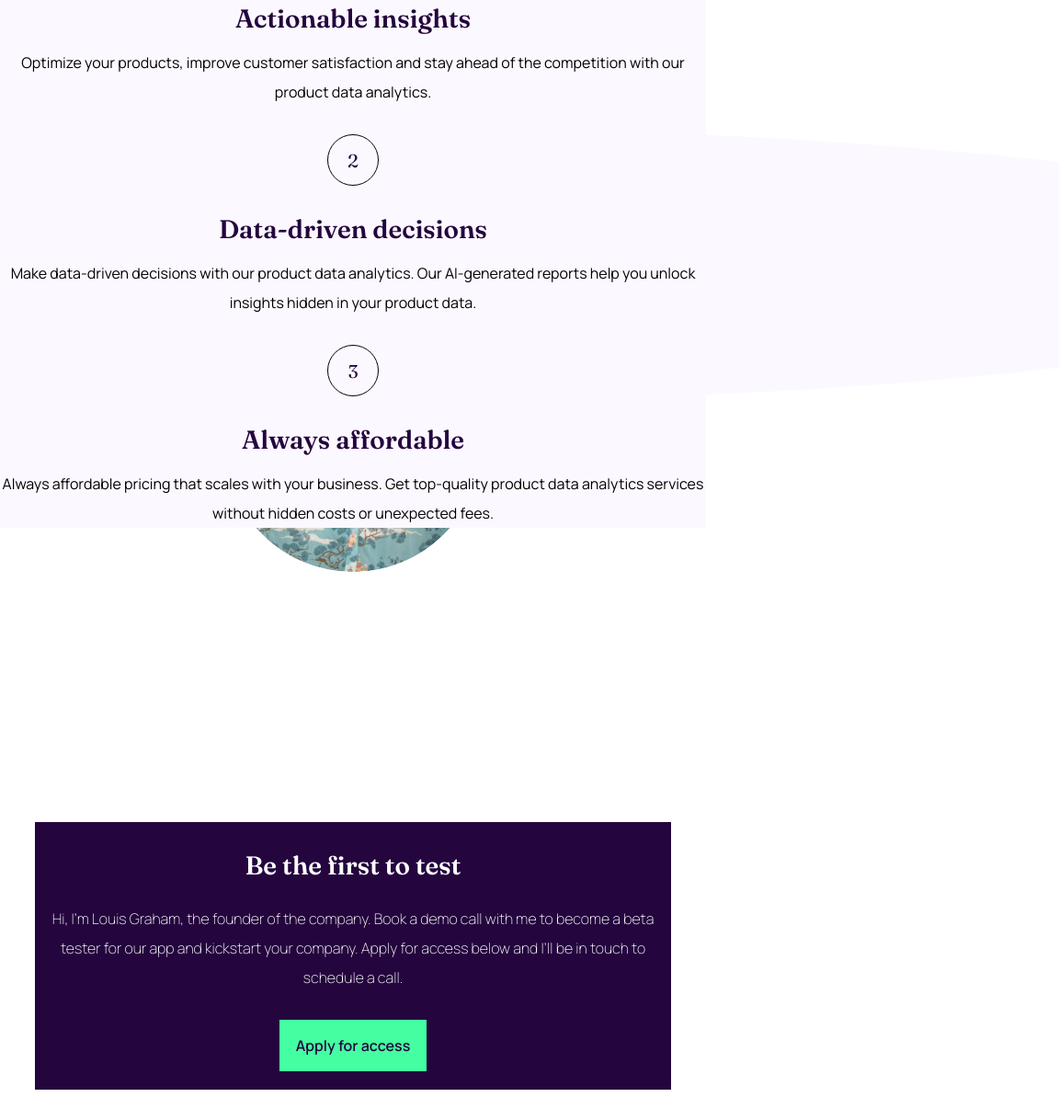
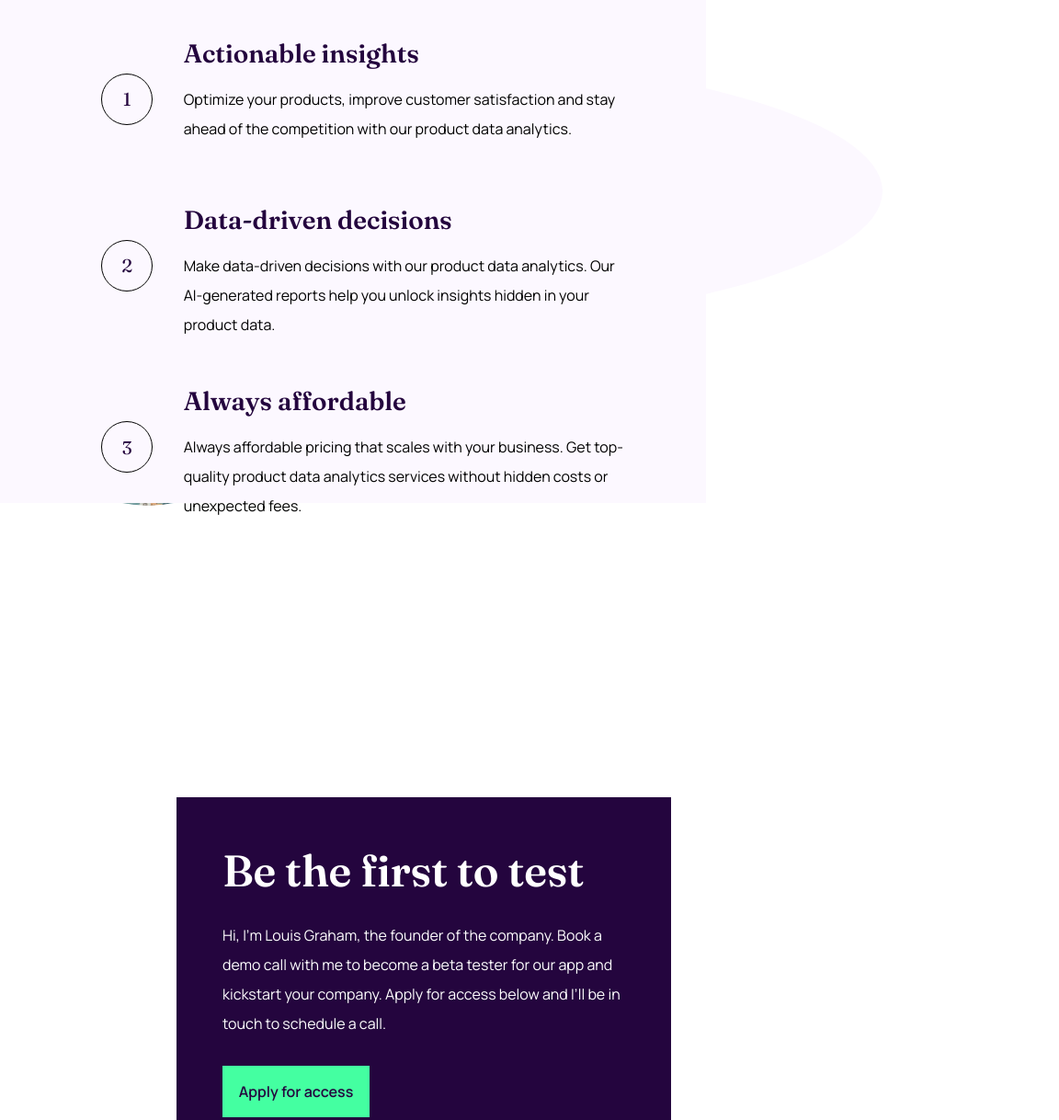
Before and after one commit to emmanuelRitzler/Workit-landing-page, a plain HTML site: page main-code/index.html in a window 768 px wide. Shown: the part 742-1960 px from the top of the page at 92% size, 1152 px wide, since content can reach past the window. Drawn offline with Linux system fonts and the light colour scheme.

Commit message:
Almost finished tablet version

```diff
--- a/main-code/index.html
+++ b/main-code/index.html
@@ -18,22 +18,30 @@
     <h1>Data <span class="underline-word">tailored</span> to your needs.</h1>
       <button class="button">Learn more</button>
       <img id="banner-image" src="assets/images/image-hero.webp" alt="smartphone drawing">
+      <img id="spiral-1" src="assets/images/bg-pattern-1.svg" alt="spiral pattern">
+      <img id="spiral-2" src="assets/images/bg-pattern-2.svg" alt="spiral pattern 2">
   </main>
   <section id="actions">
     <div class="white-container">
     <div class="white-container-round"></div>
+      <div class="grid-actions">
         <div class="number-circle">1</div>
         <h2 class="action-header">Actionable insights</h2>
           <p class="action-text">Optimize your products, improve customer satisfaction and stay ahead of the competition
             with our product data analytics.</p>
+      </div>
+      <div class="grid-actions">
         <div class="number-circle">2</div>
         <h2 class="action-header">Data-driven decisions</h2>
           <p class="action-text">Make data-driven decisions with our product data analytics. Our AI-generated reports help
             you unlock insights hidden in your product data.</p>
+      </div>
+      <div class="grid-actions">
         <div class="number-circle">3</div>
         <h2 class="action-header">Always affordable</h2>
           <p class="action-text">Always affordable pricing that scales with your business. Get top-quality product data
             analytics services without hidden costs or unexpected fees.</p>
+      </div>
     </div>
   </section>
   <section id="apply-access">
@@ -44,6 +52,7 @@
           beta tester for our app and kickstart your company. Apply for access below and I’ll be
           in touch to schedule a call.</p>
         <button class="button">Apply for access</button>
+      <img id="spiral-3" src="assets/images/bg-pattern-3.svg" alt="spiral pattern 3">
     </div>
   </section>
   <footer>
--- a/main-code/style.css
+++ b/main-code/style.css
@@ -144,6 +144,12 @@ h1 {
     transform: translate(-50%, -50%);
 }
 
+#spiral-1,
+#spiral-2,
+#spiral-3 {
+    display: none;
+}
+
 @media only screen and (min-width: 375px) and (max-width: 425px) {
     h1 {
         width: 90%;
@@ -184,6 +190,20 @@ h1 {
         top: 147%;
         left: 55%;
         transform: translate(-50%, -50%);
+    }
+    #spiral-1 {
+        display: inline-block;
+        position: absolute;
+        right: 85%;
+        bottom: 0;
+        top: 25%;
+    }
+    #spiral-2 {
+        display: inline-block;
+        position: absolute;
+        left: 90%;
+        bottom: 0;
+        top: 70%;
     }
 }
 
@@ -229,6 +249,8 @@ h1 {
     margin-top: 30px;
     color: var(--dark-purple);
     font-size: 20px;
+    grid-column: 1;
+    grid-row: 2;
 }
 
 .action-header {
@@ -239,12 +261,16 @@ h1 {
     font-weight: var(--mh-weight);
     text-align: center;
     max-width: 95%;
+    grid-column: 2;
+    grid-row: 1;
 }
 
 .action-text {
     font-family: var(--body-text);
     line-height: var(--body-line-spacing);
     text-align: center;
+    grid-column: 2;
+    grid-row: 2;
 }
 
 @media only screen and (min-width: 375px) and (max-width: 425px) {
@@ -252,6 +278,41 @@ h1 {
         margin-bottom: 440px;
     }
 }
+
+@media only screen and (min-width: 426px) and (max-width: 768px) {
+    .grid-actions {
+        width: 80%;
+        display: grid;
+        grid-template-columns: 20% 80%;
+        grid-template-rows: 50% 50%;
+        margin: 0 auto;
+        margin-bottom: 20px;
+    }
+    .action-text {
+        text-align: left;
+        padding-top: 2.5%;
+    }
+    .action-header {
+        text-align: left;
+        margin: 30px 0px 5px 0px;
+        align-self: flex-end;
+    }
+    .number-circle {
+        margin-top: 0px;
+    }
+    .white-container {
+        margin-bottom: 320px;
+        padding-top: 380px;
+    }
+    .white-container-round {
+        width: 150%;
+        top: 100%;
+        right: 0%;
+        left: -25%;
+        border-radius: 100%;
+    }
+}
+
 /* Access */
 
 #apply-access {
@@ -305,6 +366,44 @@ h1 {
         top: 155%;
     }
 }
+
+@media only screen and (min-width: 426px) and (max-width: 768px) {
+    #apply-access {
+        text-align: left;
+    }
+    #purple-container {
+        position: relative;
+        left: 10%;
+        width: 70%;
+        text-align: left;
+        padding-left: 50px;
+        padding-bottom: 30px;
+    }
+
+    #access-header {
+        font-size: 3rem;
+        text-align: left;
+        margin: 0px 0px 15px 0px;
+        padding-top: 50px;
+    }
+    #access-text {
+        text-align: left;
+        width: 90%;
+        margin: 0px;
+        font-weight: 400;
+    }
+    #apply-access img {
+        top: 144%;
+        left: 21%;
+    }
+    #spiral-3 {
+        display: inline;
+        position: absolute;
+        top: -300%;
+        z-index: 3;
+    }
+}
+
 /* FOOTER */
 
 footer {
```
Lines whose indentation alone changed are shown as unchanged.
